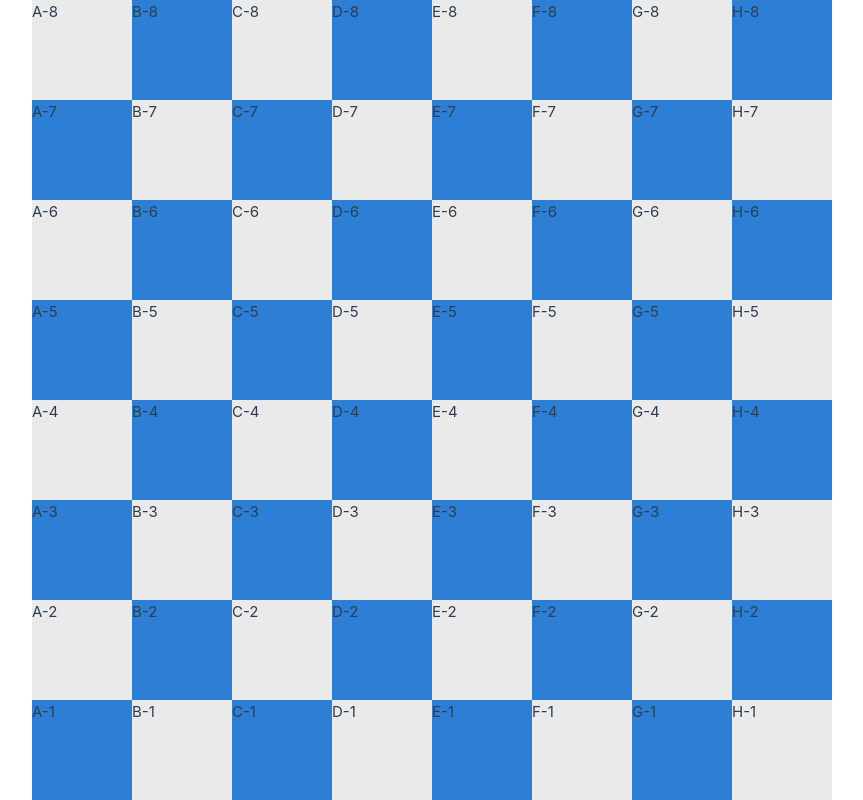
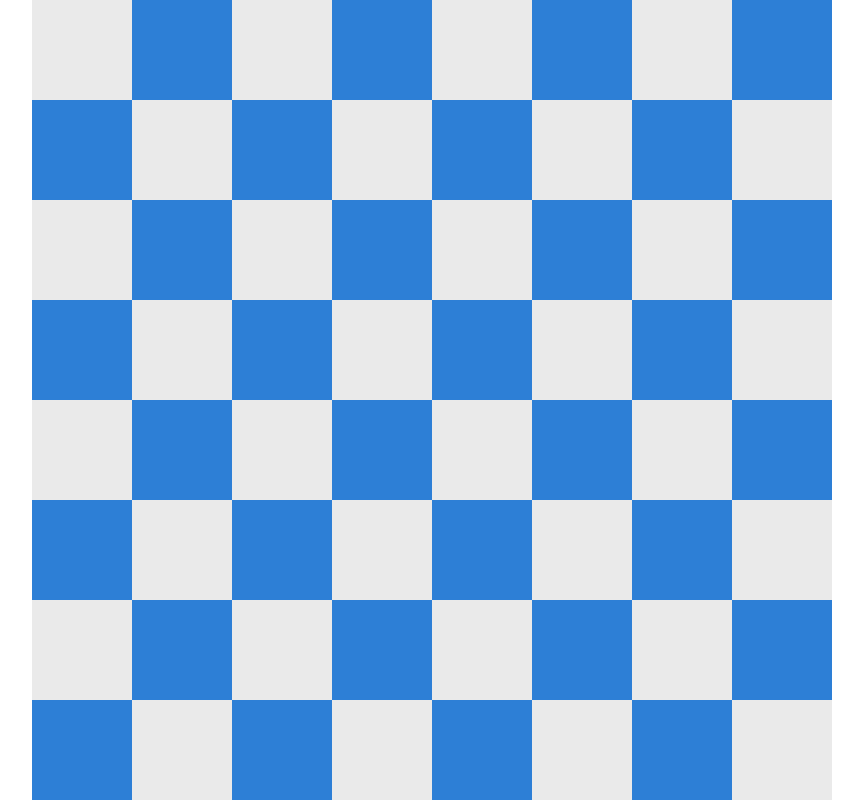
Before and after one commit to atanko123/Chess, a Vue app: page / in a window 1280 px wide. Shown: the whole page, without its empty margins (0-863 px from the left). Built offline with nearby package versions, Linux system fonts and the light colour scheme.

Commit message:
Add potential prop and style

```diff
--- a/src/components/ChessField.vue
+++ b/src/components/ChessField.vue
@@ -3,7 +3,7 @@
 		:class="{ 'active': isActive }"
 		:style="{ backgroundColor: field.color }"
 		@click="setActiveField(field.label)">
-    	{{ field.label }}
+		<span v-show="isPotential" class="potential-dot"></span>
     </div>
 </template>
 
@@ -14,6 +14,7 @@ export default {
 
 	props: {
 		field: { type: Object, required: true },
+		isPotential: { type: Boolean, default: false },
 	},
 	computed: {
 		...mapState([
@@ -38,10 +39,28 @@ export default {
 	width: 100px;
 	height: 100px;
 	cursor: pointer;
+	display: flex;
+	justify-content: center;
+	align-items: center;
+}
+
+.field-label {
+	display: flex;
+	justify-content: start;
+	align-items: start;
 }
 
 .active {
 	opacity: 0.5;
 }
 
+.potential-dot {
+	height: 30px;
+	width: 30px;
+	background-color: rgb(192, 226, 141);
+	border-radius: 50%;
+	display: flex;
+	opacity: 0.5;
+}
+
 </style>
```
